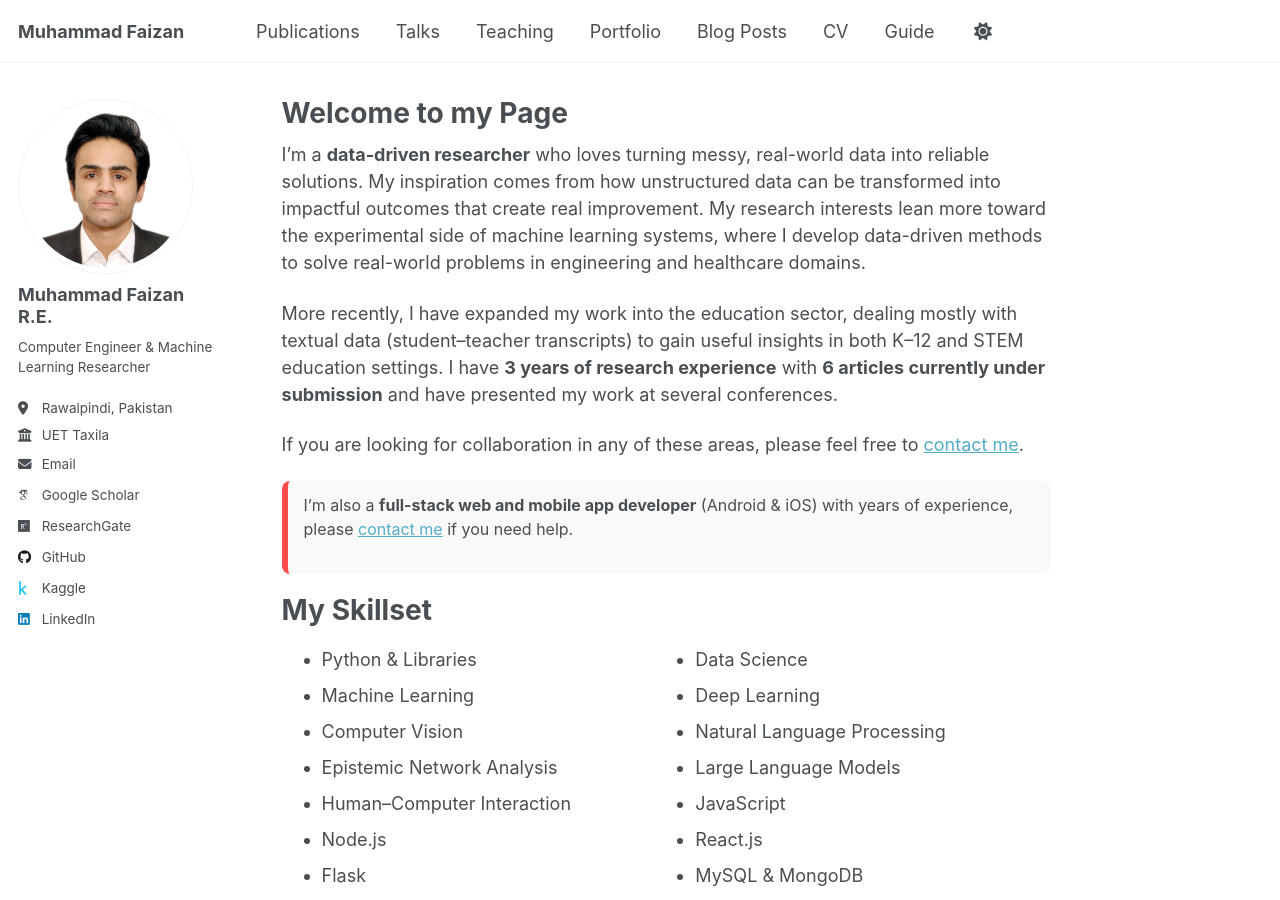
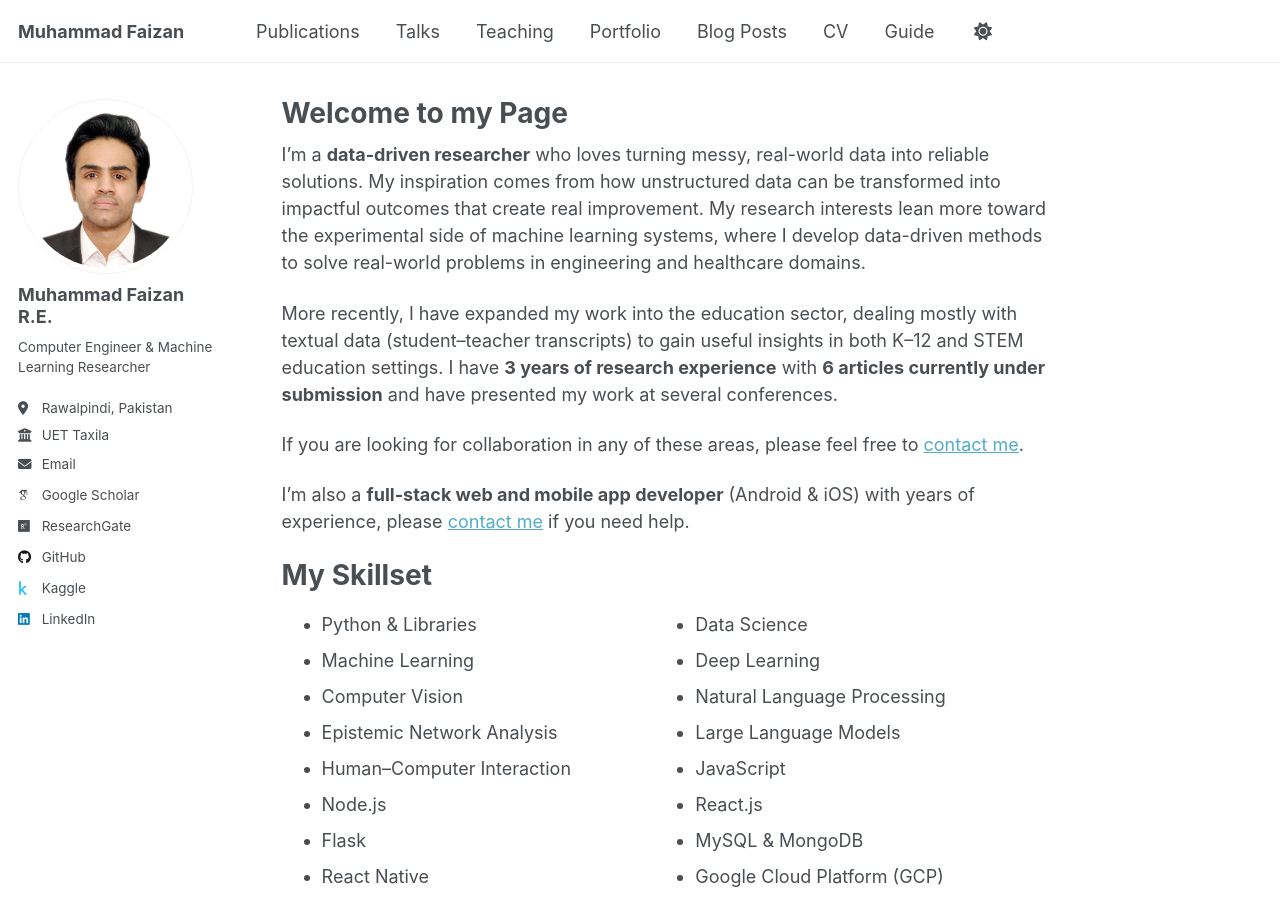
Before and after one commit to MuhammadFaizan99/MuhammadFaizan99.github.io, a Jekyll site: the page built from _pages/about.md, in a window 1280 px wide and 900 px high. Built offline with Jekyll 4.4.1, drawn with Linux system fonts in a browser that asks for light colours; some web fonts are replaced; a script that is not in the unit is left out.

Commit message:
Update about.md

```diff
--- a/_pages/about.md
+++ b/_pages/about.md
@@ -13,9 +13,9 @@ More recently, I have expanded my work into the education sector, dealing mostly
 
 If you are looking for collaboration in any of these areas, please feel free to [contact me](mailto:muhammadfaizandev87@gmail.com).
 
-<div markdown="1" style="background-color:#f9f9f9; border-left:6px solid #ff4d4d; padding:12px 16px; border-radius:8px; font-size:16px; margin:20px 0px;">
+
   I’m also a **full-stack web and mobile app developer** (Android & iOS) with years of experience, please [contact me](mailto:muhammadfaizandev87@gmail.com) if you need help.
-</div>
+<!-- </div> -->
 
 My Skillset
 ======
```
